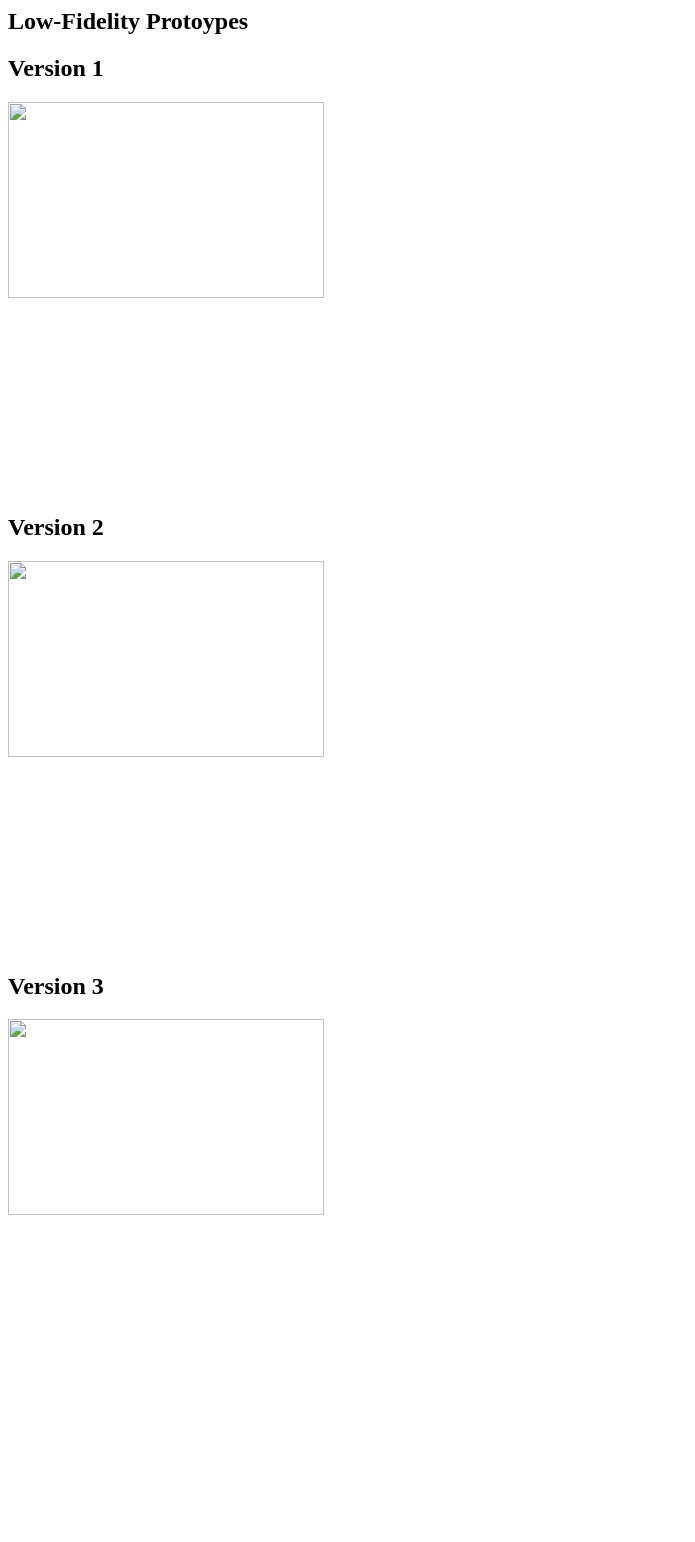
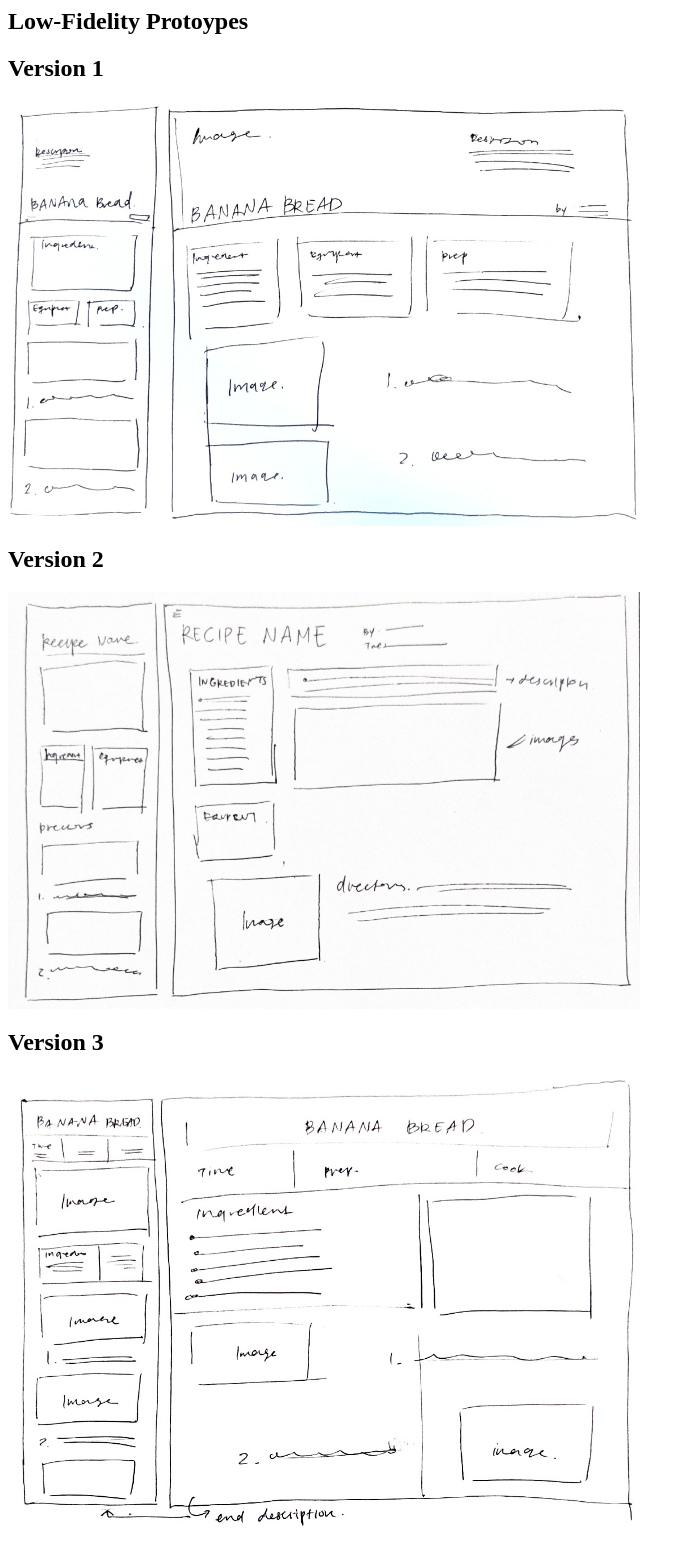
Before and after one commit to evelynpae/iffall2025, a plain HTML site: page recipe/lowfi-prototypes/index.html in a window 1280 px wide. Shown: the whole page, without its empty margins (0-695 px from the left). Before the commit the page ends 1419 px from the top, so only its background shows below. Drawn offline with Linux system fonts and the light colour scheme.

Commit message:
Add files via upload

```diff
--- a/recipe/lowfi-prototypes/index.html
+++ b/recipe/lowfi-prototypes/index.html
@@ -13,18 +13,20 @@
 
                 <h2>Version 1</h2>
 
-                <img src= file:///Users/evelyn/Desktop/IMG_5865%203.jpg
+                <img src= "images/version_1.jpg"
                     width="50%">
+
+
 
                 <h2>Version 2</h2>
 
-                <img src= file:///Users/evelyn/Desktop/IMG_5865%204.jpg
+                <img src= "images/version_2.jpg"
                     width="50%">
 
 
                 <h2>Version 3</h2>
 
-                 <img src= file:///Users/evelyn/Desktop/IMG_5866%202.jpg
+                 <img src= "images/version_3.jpg"
                     width="50%">
 
 
```
Also changed, not shown: recipe/lowfi-prototypes/images/version_1.jpg (added), recipe/lowfi-prototypes/images/version_2.jpg (added), recipe/lowfi-prototypes/images/version_3.jpg (added).
